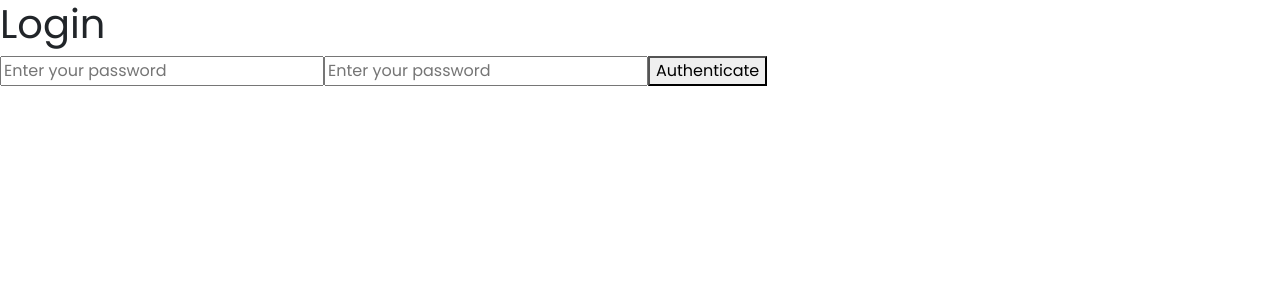
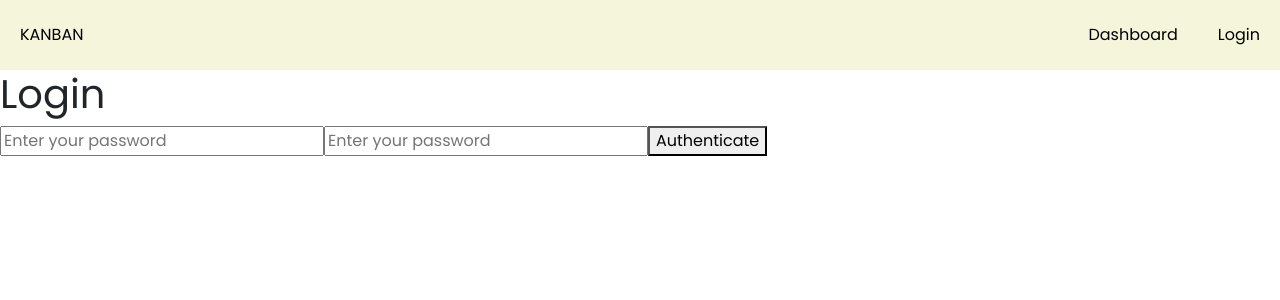
Before and after one commit to bobaec/gov-assessment, a React (Create React App) app in the folder client/: page /login in a window 1280 px wide. Shown: the top 300 px of the page. Built offline with nearby package versions, Linux system fonts and the light colour scheme.

Commit message:
add styling to swim lanes, and add navbar

```diff
--- a/client/src/App.js
+++ b/client/src/App.js
@@ -5,6 +5,7 @@ import Login from "./pages/Login/Login";
 
 import "./App.scss";
 import Dashboard from "./pages/Dashboard/Dashboard";
+import Navbar from "./components/Navbar/Navbar";
 
 function App() {
     const [isAuthenticated, setIsAuthenticated] = useState(false);
@@ -15,6 +16,7 @@ function App() {
 
     return (
         <div className="website-container">
+            <Navbar isAuthenticated={isAuthenticated} setAuth={setAuth} />
             <Routes>
                 <Route exact path="/" element={<Home />} />
                 <Route exact path="/login" element={isAuthenticated ? <Navigate replace to="/dashboard" /> : <Login setAuth={setAuth} />} />
--- a/client/src/App.scss
+++ b/client/src/App.scss
@@ -1,3 +1,4 @@
+@use "./utilities/styles/colors";
 @import url("https://fonts.googleapis.com/css2?family=Poppins&display=swap");
 
 body {
@@ -5,3 +6,15 @@ body {
     // background-color: #282c34;
     margin: auto;
 }
+
+.green {
+    background-color: colors.$green;
+}
+
+.yellow {
+    background-color: colors.$yellow;
+}
+
+.red {
+    background-color: colors.$red;
+}
--- /dev/null
+++ b/client/src/components/Navbar/Navbar.jsx
@@ -0,0 +1,21 @@
+import React from 'react'
+import './Navbar.scss';
+import { Link } from 'react-router-dom';
+const Navbar = ({ isAuthenticated, setAuth }) => {
+  return (
+    <div className="navbar-container">
+        <Link className="navbar-home" to="/">KANBAN</Link>
+        <div className="links-container">
+            <Link className="navbar-link" to="/dashboard">Dashboard</Link>
+            {!isAuthenticated ? (
+                <Link className="navbar-link" to="/login">Login</Link>
+                ) : (
+                <Link className="navbar-link" to="/" onClick={() => setAuth(false)}>Logout</Link>
+                )
+            }
+        </div>
+    </div>
+  )
+}
+
+export default Navbar
--- /dev/null
+++ b/client/src/components/Navbar/Navbar.scss
@@ -0,0 +1,27 @@
+@use '../../utilities/styles/colors';
+
+@mixin remove-link-decorations {
+    color: black;
+    text-decoration: none;
+}
+
+.navbar-container {
+    width: 100vw;
+    height: 70px;
+    display: flex;
+    justify-content: space-between;
+    align-items: center;
+    background-color: beige;
+    .navbar-home {
+        padding-left: 20px;
+        @include remove-link-decorations;
+    }
+    .links-container {
+        display: flex;
+        justify-content: space-evenly;
+        .navbar-link {
+            margin: 0 20px;
+            @include remove-link-decorations;
+        }
+    }
+}
--- /dev/null
+++ b/client/src/components/SwimLane/SwimLane.jsx
@@ -0,0 +1,14 @@
+import React from 'react'
+import { swimLaneColor, swimLaneTitle } from '../../utilities/utilities'
+import './SwimLane.scss';
+
+const SwimLanes = ({ type }) => {
+  return (
+    <div className="swim-lane-container">
+      <div className={`swim-lane-title ${swimLaneColor(type)}`}>{swimLaneTitle(type)}</div>
+      <div className={`swim-lane-content-container ${swimLaneColor(type)}`}>{type}</div>
+    </div>
+  )
+}
+
+export default SwimLanes
--- /dev/null
+++ b/client/src/components/SwimLane/SwimLane.scss
@@ -0,0 +1,16 @@
+.swim-lane-container {
+    flex: 1 0 30%;
+    .swim-lane-title {
+        display: flex;
+        justify-content: center;
+        align-items: center;
+        height: 50px;
+        border-radius: 10px;
+    }
+    .swim-lane-content-container {
+        margin-top: 20px;
+        height: 500px;
+        border-radius: 10px;
+        padding: 20px;
+    }
+}
--- a/client/src/pages/Dashboard/Dashboard.jsx
+++ b/client/src/pages/Dashboard/Dashboard.jsx
@@ -1,13 +1,16 @@
 import React from 'react'
+import SwimLane from '../../components/SwimLane/SwimLane'
+import './Dashboard.scss';
 
 const Dashboard = ({ setAuth }) => {
   return (
     <div className="dashboard-page-container">
-      <h1>Dashboard</h1>
+      <h1 className="dashboard-title">#KANBAN</h1>
       <div className="kanban-container">
-
+        <SwimLane type="available" />
+        <SwimLane type="low" />
+        <SwimLane type="out" />
       </div>
-      <button onClick={() => setAuth(false)}>Logout</button>
     </div>
   )
 }
--- /dev/null
+++ b/client/src/pages/Dashboard/Dashboard.scss
@@ -0,0 +1,14 @@
+.dashboard-page-container {
+    .dashboard-title {
+        text-align: center;
+        margin: 10px 0;
+    }
+    .kanban-container {
+        display: flex;
+        flex-direction: row;
+        justify-content: space-around;
+        gap: 20px;
+        width: 90vw;
+        margin: auto;
+    }
+}
--- a/client/src/pages/Home/Home.jsx
+++ b/client/src/pages/Home/Home.jsx
@@ -2,7 +2,9 @@ import React from 'react'
 
 const Home = () => {
   return (
-    <div>Home</div>
+    <div>
+      <h1>Home</h1>
+    </div>
   )
 }
 
--- /dev/null
+++ b/client/src/utilities/styles/_colors.scss
@@ -0,0 +1,3 @@
+$green: #c9d8b7;
+$yellow: #f4e688;
+$red: #f48897;
--- /dev/null
+++ b/client/src/utilities/utilities.jsx
@@ -0,0 +1,25 @@
+export const swimLaneColor = (type) => {
+    switch (type) {
+        case 'available':
+            return 'green';
+        case 'low':
+            return 'yellow';
+        case 'out':
+            return 'red';
+        default:
+            return 'green';
+    }
+}
+
+export const swimLaneTitle = (type) => {
+    switch (type) {
+        case 'available':
+            return 'Available';
+        case 'low':
+            return 'Running Low';
+        case 'out':
+            return 'Out of Stock';
+        default:
+            return 'Available';
+    }
+}
```
